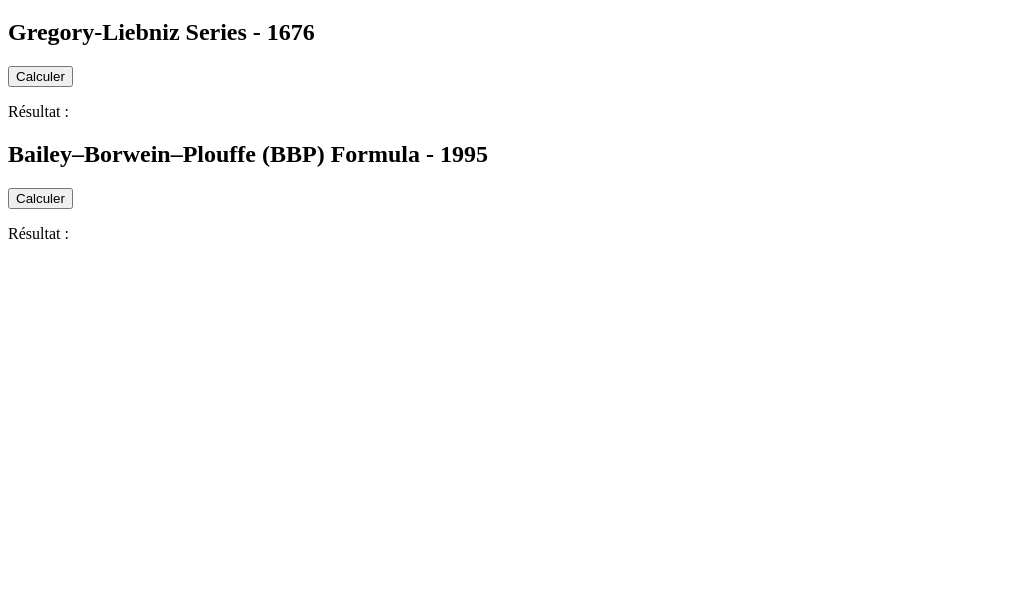
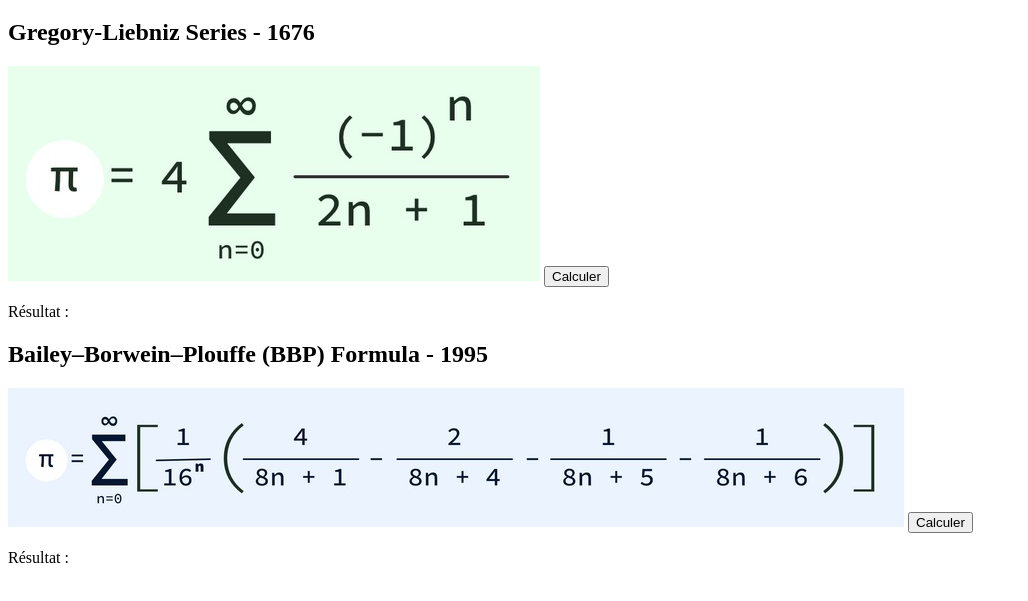
Before and after one commit to jbsainteve/basic-web-projects, a plain HTML site: page calulate-PI/index.html in a window 1280 px wide. Shown: the part 61-662 px from the top of the page, without its empty margins (0-1028 px from the left). Drawn offline with Linux system fonts and the light colour scheme.

Commit message:
add images

```diff
--- a/calulate-PI/index.html
+++ b/calulate-PI/index.html
@@ -15,11 +15,13 @@
 
   <h1>Calculate PI</h1>
   <h2>Gregory-Liebniz Series - 1676</h2>
+  <img src="leibniz.jpg" alt="Leibniz">
   <button onclick="gregoryLiebnizSeries(10000)">Calculer</button>
   <p>Résultat :</p>
   <p id="result1"></p>
 
   <h2>Bailey–Borwein–Plouffe (BBP) Formula - 1995</h2>
+  <img src="bailey.jpg" alt="Bailey">
   <button onclick="baileyBorweinPlouffe(1000)">Calculer</button>
   <p>Résultat :</p>
   <p id="result2"></p>
```
Also changed, not shown: calulate-PI/Bailey.jpg (added), calulate-PI/Leibniz.jpg (added).
